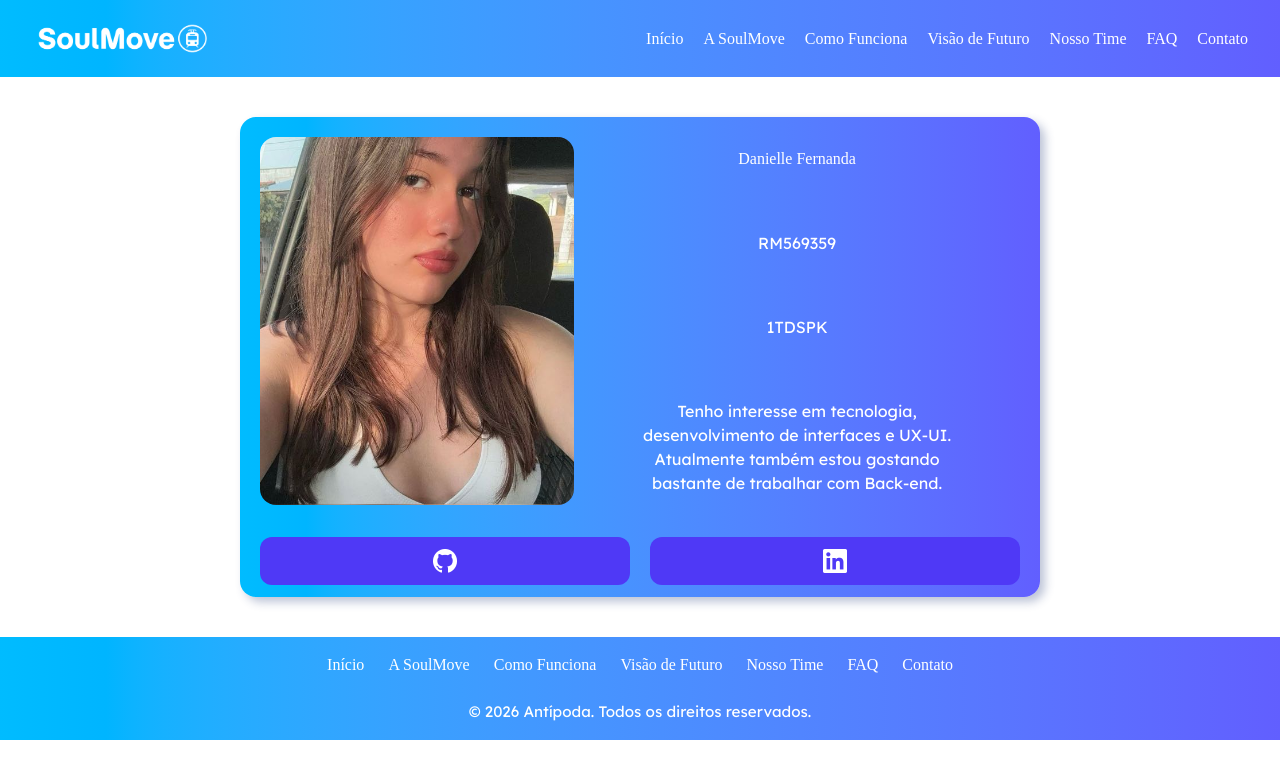
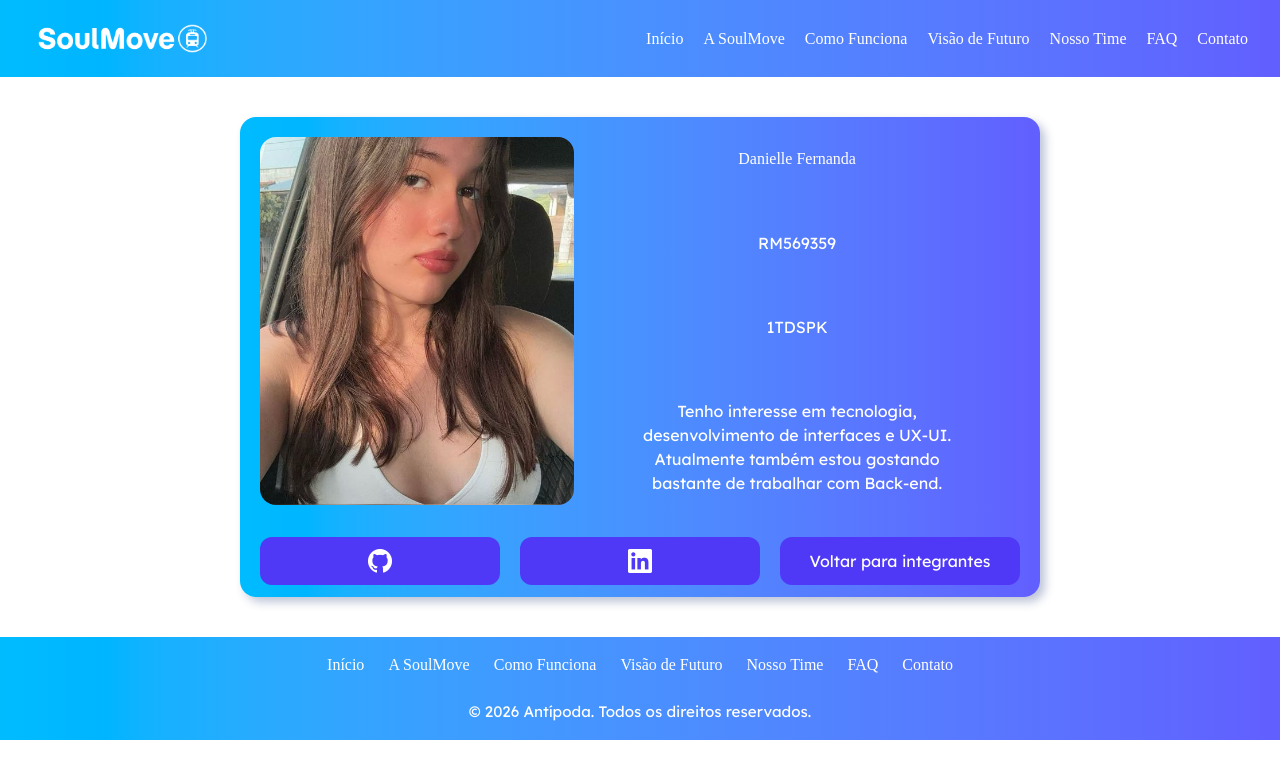
Before and after one commit to paulo-henrique253/soulmove-front-3, a React (Vite) app: page /integrantes/danielle in a window 1280 px wide. Shown: the top 778 px of the page. Built offline with nearby package versions, Linux system fonts and the light colour scheme; a web font is replaced by a local one.

Commit message:
feat: aplicação do useNavigate

```diff
--- a/src/pages/Integrante.tsx
+++ b/src/pages/Integrante.tsx
@@ -1,4 +1,4 @@
-import { useParams } from "react-router";
+import { useNavigate, useParams } from "react-router";
 import { integrantes } from "../data/integrantes";
 
 import imgLinkedin from "../assets/Linkedin.png";
@@ -20,6 +20,8 @@ function Integrante(){
             </div>
         </div>)
     }
+
+    const navigate = useNavigate();
 
     return (
         <div className="py-10 flex justify-center text-center">
@@ -51,6 +53,11 @@ function Integrante(){
                     >
                         <img src={imgLinkedin} alt="Logo do Linkedin" className="h-6 w-6" />
                     </a>
+
+                    <button className="w-full font-['Lexend_Deca'] flex justify-center items-center bg-indigo-600 rounded-xl h-12 py-1 text-white" onClick={() => navigate("/integrantes")}>
+                        Voltar para integrantes
+                    </button>
+
                 </div>
             </div>
         </div>
```
